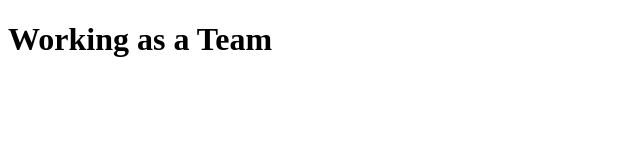
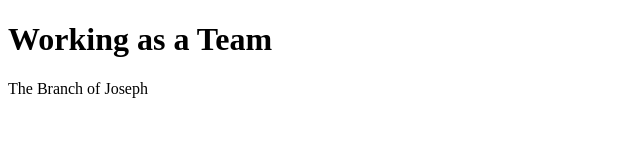
Before and after one commit to Mbote-Joseph/Team-Work-Training, a plain HTML site: page index.html in a window 1280 px wide. Shown: the whole page, without its empty margins (0-640 px from the left). Drawn offline with Linux system fonts and the light colour scheme.

Commit message:
The change made by Joseph

```diff
--- a/index.html
+++ b/index.html
@@ -8,5 +8,7 @@
   </head>
   <body>
     <h1>Working as a Team</h1>
+
+    <footer>The Branch of Joseph</footer>
   </body>
 </html>
```
